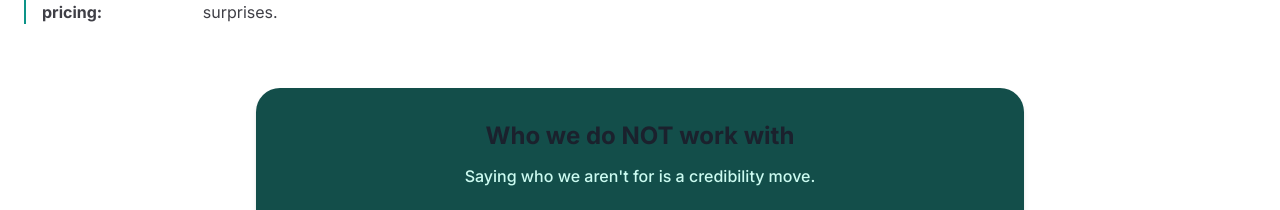
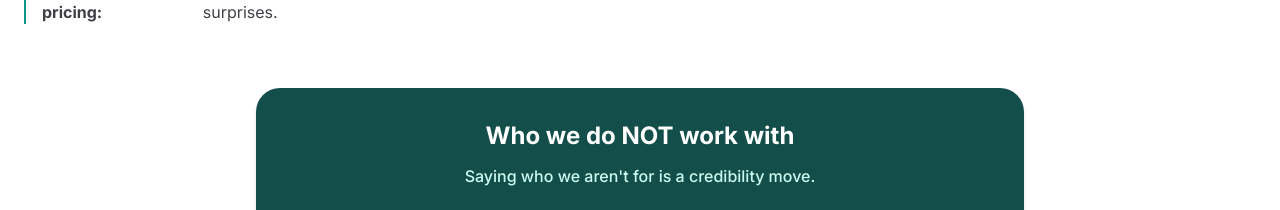
Before and after one commit to MonteKristoAI/gsd-with-ai, a Next.js app: page /about in a window 1280 px wide. Shown: the part 1411-1621 px from the top of the page. Built offline with nearby package versions, Linux system fonts and the light colour scheme.

Commit message:
Force text-white on h3 in Contact/About cards to override global heading color

```diff
--- a/src/app/about/page.tsx
+++ b/src/app/about/page.tsx
@@ -100,7 +100,7 @@ export default function AboutPage() {
       </div>
 
       <div className="max-w-3xl mx-auto rounded-2xl bg-teal-900 p-8 shadow-md mt-16 text-white">
-        <h3 className="text-2xl font-bold text-center">Who we do NOT work with</h3>
+        <h3 className="text-2xl font-bold text-center text-white">Who we do NOT work with</h3>
         <p className="mt-3 text-teal-100 font-medium text-center">Saying who we aren&apos;t for is a credibility move.</p>
         <div className="mt-6 flex justify-center">
           <ul className="space-y-3 text-teal-100 list-disc pl-4 text-left">
--- a/src/components/sections/ContactBookingClient.tsx
+++ b/src/components/sections/ContactBookingClient.tsx
@@ -102,7 +102,7 @@ function ContactBookingInner() {
             </div>
 
             <div className="rounded-2xl bg-teal-900 p-8 text-white shadow-md">
-              <h3 className="text-lg font-bold mb-3">Who we do NOT work with</h3>
+              <h3 className="text-lg font-bold mb-3 text-white">Who we do NOT work with</h3>
               <ul className="space-y-2 text-teal-100 text-sm list-disc pl-4">
                 <li>Companies under 10 employees.</li>
                 <li>Requests for one-off &ldquo;AI strategy decks&rdquo;.</li>
```
